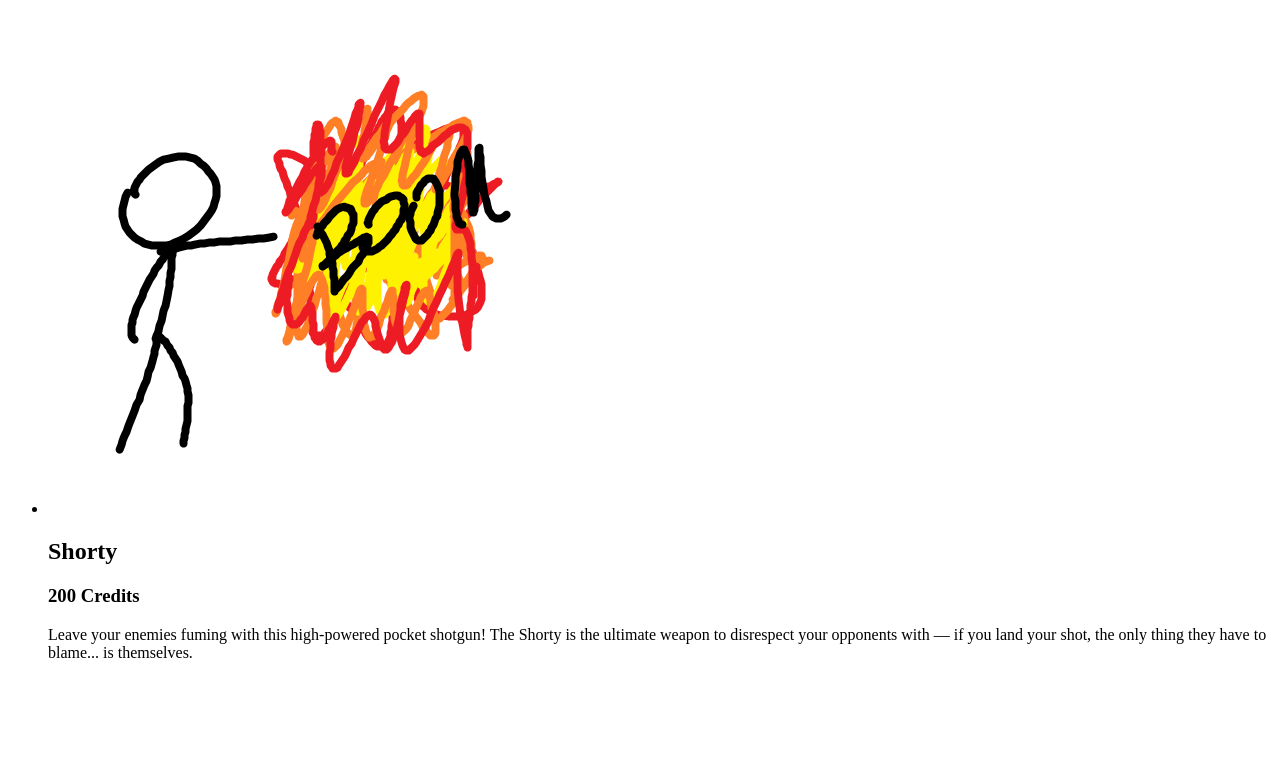
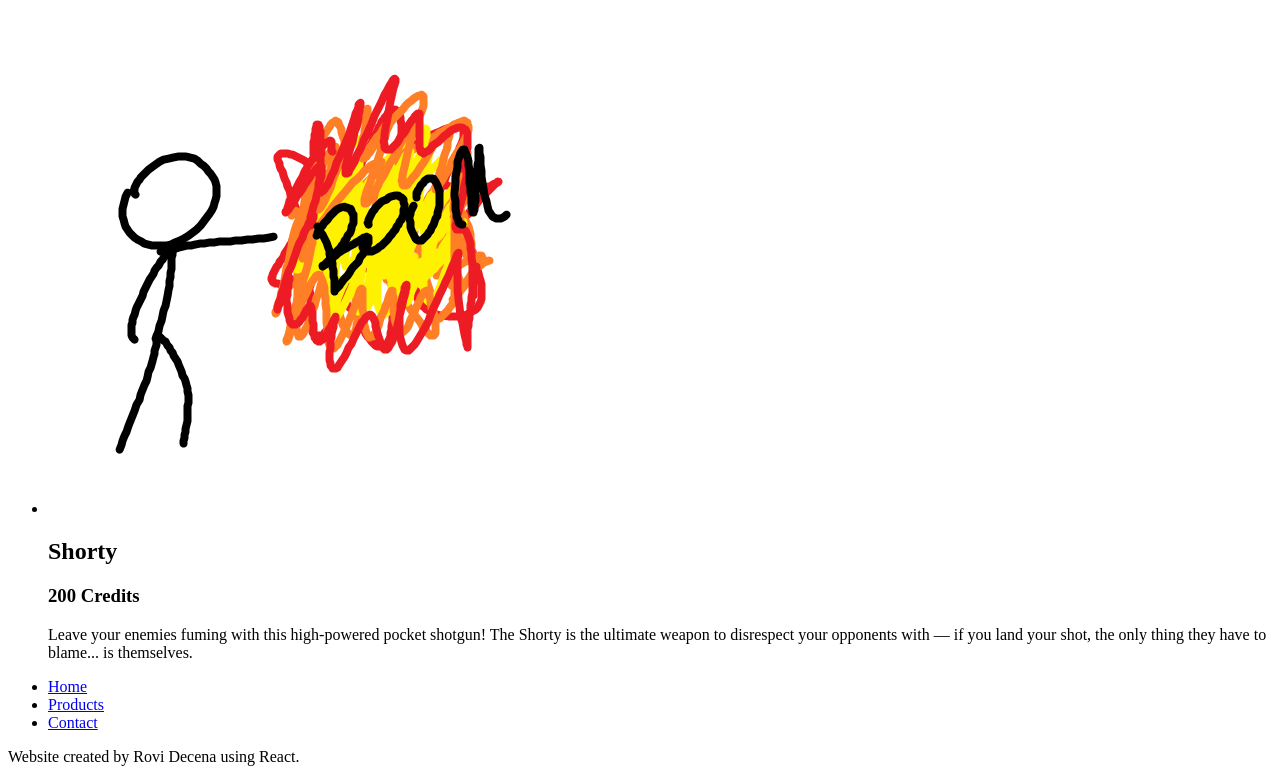
Before and after one commit to johnrcd/instalocked-react, a React (Create React App) app: page /#/ in a window 1280 px wide. Shown: the part 3292-4074 px from the top of the page. Before the commit the page ends 3970 px from the top, so only its background shows below. Built offline with nearby package versions, Linux system fonts and the light colour scheme.

Commit message:
added footer

```diff
--- a/src/App.js
+++ b/src/App.js
@@ -1,8 +1,7 @@
 import './App.css';
-import ProductList from './components/ProductList';
 import ProductListContainer from './containers/ProductListContainer';
 import Header from './components/Header';
-import products from './data/products.json';
+import Footer from './components/Footer';
 
 function App() {
   return (
@@ -10,6 +9,7 @@ function App() {
       <div id="pageWrapper">
         <Header></Header>
         <ProductListContainer></ProductListContainer>
+        <Footer></Footer>
       </div>
     </div>
   );
--- /dev/null
+++ b/src/components/Footer.js
@@ -0,0 +1,16 @@
+import MainNavigationBar from "./MainNavigationBar";
+
+/**
+ * Content at the bottom of the page. Displays the main navigation bar, and credits.
+ */
+function Footer()
+{
+    return(
+        <footer className="pageFooter">
+            <MainNavigationBar className="topNavigationBar"></MainNavigationBar>
+            <p>Website created by Rovi Decena using React.</p>
+        </footer>
+    );
+}
+
+export default Footer;
```
